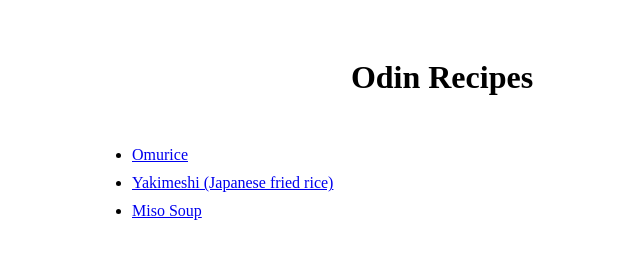
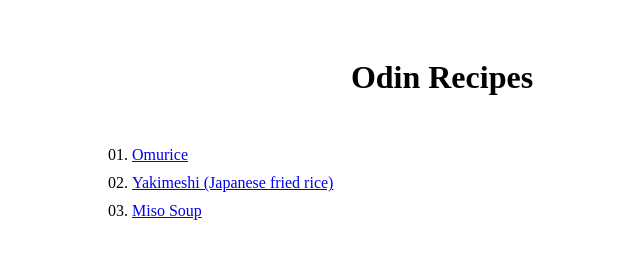
Before and after one commit to notKrulcifer/odin-recipes, a plain HTML site: page index.html in a window 1280 px wide. Shown: the full height of the page, 198-838 px from the left. Drawn offline with Linux system fonts and the light colour scheme.

Commit message:
feat: change list style

```diff
--- a/style.css
+++ b/style.css
@@ -16,6 +16,7 @@ img {
 
 .recipes {
     margin-top: 50px;
+    list-style: decimal-leading-zero;
 }
 
 .recipes li {
```
